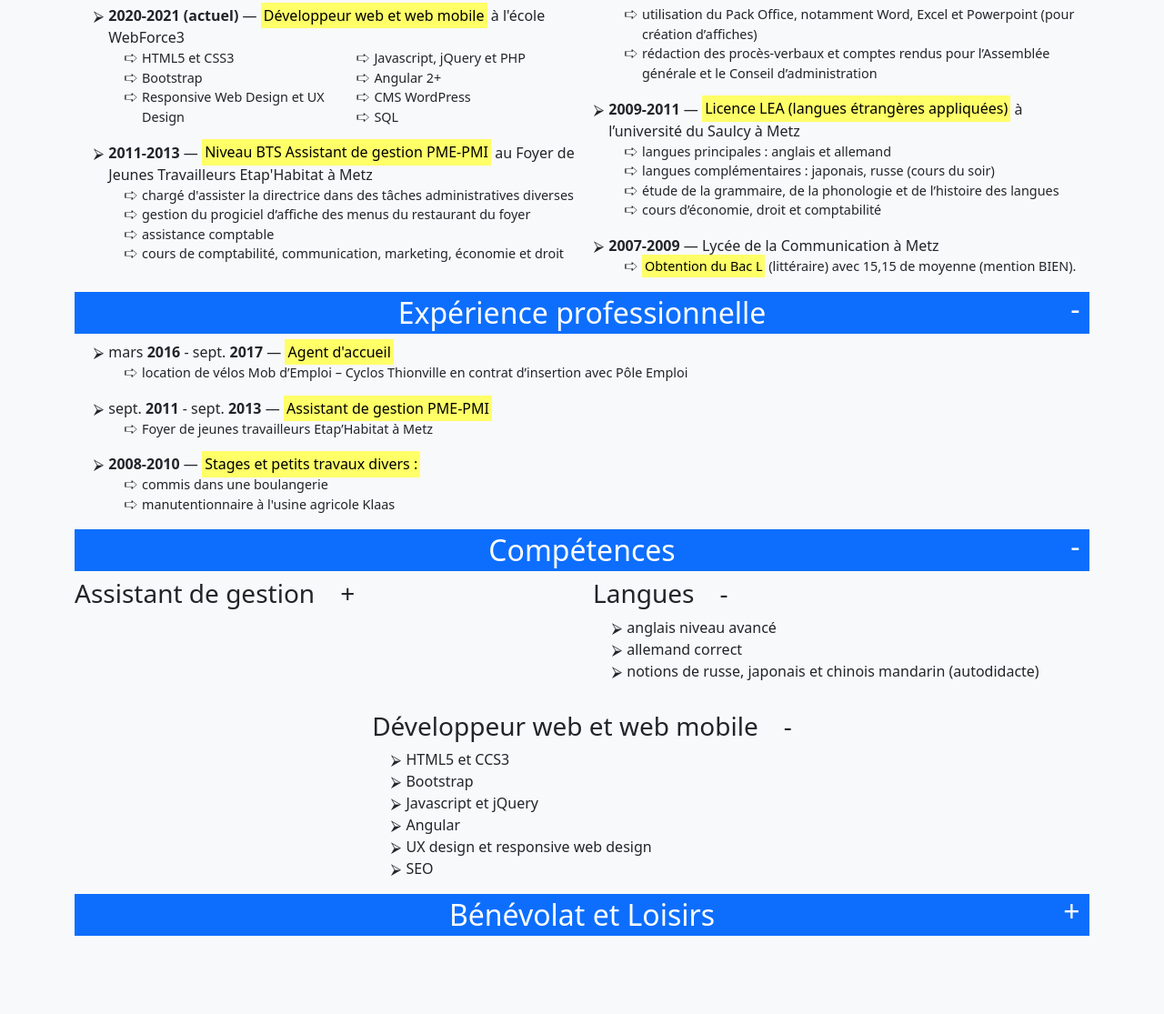
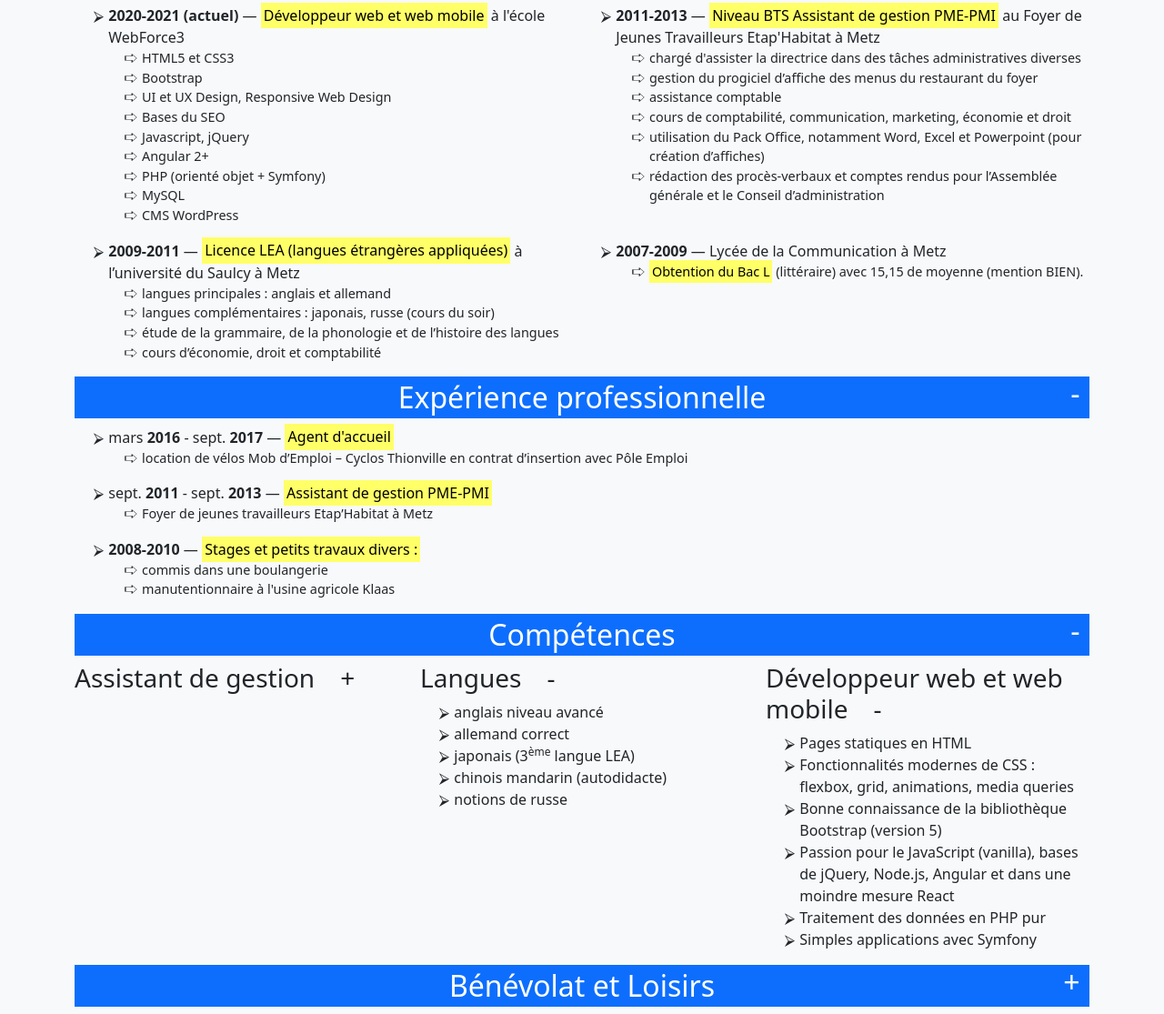
Before and after one commit to MelvDouc/CV-Melvin-DOUCET.github.io, a plain HTML site: page index.html in a window 1280 px wide. Shown: the part 292-1407 px from the top of the page at 91% size. Before the commit the page ends 1330 px from the top, so only its background shows below. Drawn offline with nearby package versions, Linux system fonts and the light colour scheme.

Commit message:
révision  du HTML

```diff
--- a/assets/css/style.css
+++ b/assets/css/style.css
@@ -1,11 +1,3 @@
-@media print {
-	section {
-		break-inside: avoid-page;
-	}
-}
-
-/*  */
-
 mark {
 	background-color: #ffff68;
 }
@@ -13,10 +5,6 @@ mark {
 em {
 	font-style: normal;
 	font-weight: 600;
-}
-
-.deux-col {
-	column-count: 2;
 }
 
 /*  */
@@ -31,10 +19,12 @@ h2 {
 @keyframes intro {
 	33% {opacity: .1}
 	66% {opacity: .66}
-	100% {opacity: 1; transform: scale(1);}
+	100% {opacity: 1; transform: scale(1)}
 }
 
-h2:hover {box-shadow: 1px 1px 3px #666;}
+h2:hover {
+	box-shadow: 1px 1px 3px #666;
+}
 
 h2::after {
 	content: '-';
@@ -43,16 +33,20 @@ h2::after {
 	bottom: 0.5rem;
 }
 
-.competence h3::after {
+#competences h3::after {
 	content: ' -';
 }
 
-.titre-inactif::after, .competence h3.titre-inactif::after {
+.titre-inactif::after, #competences h3.titre-inactif::after {
 	content: ' +';
 }
 
-h2, .competence h3 {
+h2, #competences h3 {
 	cursor: pointer;
+}
+
+.section-inactive {
+    display: none !important;
 }
 
 /* En-tête */
@@ -104,6 +98,13 @@ li {
 	break-inside: avoid-column;
 }
 
+/* Grid */
+
+.grid-container {
+	display: grid;
+	grid-template-columns: 1fr 1fr;
+}
+
 /* Animation des sections */
 
 .fade-in {
@@ -123,6 +124,10 @@ li {
     100% {opacity:0}
 }
 
-.section-inactive {
-    display: none;
+/*  */
+
+@media print {
+	section {
+		break-inside: avoid-page;
+	}
 }
--- a/assets/js/main.js
+++ b/assets/js/main.js
@@ -3,7 +3,7 @@
 const petitePhoto = document.querySelector('#petite-photo'),
     grandePhoto = document.querySelector('#grande-photo'),
     h2s = document.getElementsByTagName('h2'),
-    h3sCompetences = document.querySelectorAll('.competence h3'),
+    h3sCompetences = document.querySelectorAll('#competences h3'),
     formation = document.querySelectorAll('#formation > ul.deux-col > li'),
     experience = document.querySelectorAll('#experience > ul > li');
 
--- a/index.html
+++ b/index.html
@@ -43,20 +43,28 @@
         <section id="formation">
             <h2>Formation</h2>
 
-            <ul class="deux-col">
+            <div class="grid-container">
+                <div class="grid-item">
+                    <ul>
                         <li>
                             <em>2020-2021 (actuel)</em> — <mark>Développeur web et web mobile</mark> à l'école WebForce3
                             <ul class="deux-col">
                                 <li>HTML5 et CSS3</li>
                                 <li>Bootstrap</li>
-                        <li>Responsive Web Design et UX Design</li>
-                        <li>Javascript, jQuery et PHP</li>
+                                <li>UI et UX Design, Responsive Web Design</li>
+                                <li>Bases du SEO</li>
+                                <li>Javascript, jQuery</li>
                                 <li>Angular 2+</li>
+                                <li>PHP (orienté objet + Symfony)</li>
+                                <li>MySQL</li>
                                 <li>CMS WordPress</li>
-                        <li>SQL</li>
                             </ul>
                         </li>
+                    </ul>
+                </div>
 
+                <div class="grid-item">
+                    <ul>
                         <li>
                             <em>2011-2013</em> — <mark>Niveau BTS Assistant de gestion PME-PMI</mark> au Foyer de Jeunes
                             Travailleurs Etap'Habitat à Metz
@@ -65,15 +73,22 @@
                                 <li>gestion du progiciel d’affiche des menus du restaurant du foyer</li>
                                 <li>assistance comptable</li>
                                 <li>cours de comptabilité, communication, marketing, économie et droit</li>
-                        <li>utilisation du Pack Office, notamment Word, Excel et Powerpoint (pour création d’affiches)
+                                <li>utilisation du Pack Office, notamment Word, Excel et Powerpoint (pour création
+                                    d’affiches)
                                 </li>
-                        <li>rédaction des procès-verbaux et comptes rendus pour l’Assemblée générale et le Conseil
+                                <li>rédaction des procès-verbaux et comptes rendus pour l’Assemblée générale et le
+                                    Conseil
                                     d’administration</li>
                             </ul>
                         </li>
+                    </ul>
+                </div>
 
+                <div class="grid-item">
+                    <ul>
                         <li>
-                    <em>2009-2011</em> — <mark>Licence LEA (langues étrangères appliquées)</mark> à l’université du
+                            <em>2009-2011</em> — <mark>Licence LEA (langues étrangères appliquées)</mark> à l’université
+                            du
                             Saulcy à Metz
                             <ul>
                                 <li>langues principales : anglais et allemand</li>
@@ -82,14 +97,21 @@
                                 <li>cours d’économie, droit et comptabilité</li>
                             </ul>
                         </li>
+                    </ul>
+                </div>
 
+                <div class="grid-item">
+                    <ul>
                         <li>
                             <em>2007-2009</em> — Lycée de la Communication à Metz
                             <ul>
-                        <li><mark>Obtention du Bac L</mark> (littéraire) avec 15,15 de moyenne (mention BIEN).</li>
+                                <li><mark>Obtention du Bac L</mark> (littéraire) avec 15,15 de moyenne (mention BIEN).
+                                </li>
                             </ul>
                         </li>
                     </ul>
+                </div>
+            </div>
         </section>
 
         <section id="experience">
@@ -125,9 +147,8 @@
         <section id="competences">
             <h2>Compétences</h2>
 
-            <div class="row mb-3">
-
-                <div class='col competence'>
+            <div class="row">
+                <div class="col-4">
                     <h3 class="titre-inactif">Assistant de gestion</h3>
 
                     <ul>
@@ -140,42 +161,40 @@
                                 <li>création d’affiches Powerpoint</li>
                             </ul>
                         </li>
-
                         <li>connaissances comptables : bilan, compte de résultats, comptabilisation de facture, journal
                             etc.</li>
-
                         <li>traitement du courrier</li>
-
                         <li>accueil physique des clients</li>
-
                         <li>gestion d’un standard téléphonique</li>
                     </ul>
                 </div>
 
-                <div class='col competence'>
+                <div class="col-4">
                     <h3>Langues</h3>
 
                     <ul>
                         <li>anglais niveau avancé</li>
                         <li>allemand correct</li>
-                        <li>notions de russe, japonais et chinois mandarin (autodidacte)</li>
+                        <li>japonais (3<sup>ème</sup> langue LEA)</li>
+                        <li>chinois mandarin (autodidacte)</li>
+                        <li>notions de russe</li>
+                    </ul>
+                </div>
+
+                <div class="col-4">
+                    <h3>Développeur web et web mobile</h3>
+
+                    <ul>
+                        <li>Pages statiques en HTML</li>
+                        <li>Fonctionnalités modernes de CSS : flexbox, grid, animations, media queries</li>
+                        <li>Bonne connaissance de la bibliothèque Bootstrap (version 5)</li>
+                        <li>Passion pour le JavaScript (vanilla), bases de jQuery, Node.js, Angular et dans une moindre
+                            mesure React</li>
+                        <li>Traitement des données en PHP pur</li>
+                        <li>Simples applications avec Symfony</li>
                     </ul>
                 </div>
             </div>
-
-            <div class='mx-auto competence' style='width:fit-content'>
-                <h3>Développeur web et web mobile</h3>
-
-                <ul>
-                    <li>HTML5 et CCS3</li>
-                    <li>Bootstrap</li>
-                    <li>Javascript et jQuery</li>
-                    <li>Angular</li>
-                    <li>UX design et responsive web design</li>
-                    <li>SEO</li>
-                </ul>
-            </div>
-
         </section>
 
         <section id="benevolat">
@@ -185,34 +204,48 @@
                 voyager jusqu'en Afrique pour travailler bénévolement sur des projets culturels en rencontrant des
                 volontaires venus de tous les pays.</p>
 
-            <ul class="deux-col">
+            <div class="grid-container">
+                <div class="grid-item">
+                    <ul>
                         <li class="mb-3">
-                    2016 à Marzabotto (Italie)&thinsp;: préparatifs d'un festival de musique, montage de la scène,
+                            2016 à Marzabotto (Italie)&thinsp;: préparatifs d'un festival de musique, montage de la
+                            scène,
                             service des repas, entretien des locaux
                         </li>
 
                         <li class="mb-3">
-                    2013 à Casablanca (Maroc)&thinsp;: entretien du jardin d'une école, nettoyage de la piscine, cours
+                            2013 à Casablanca (Maroc)&thinsp;: entretien du jardin d'une école, nettoyage de la piscine,
+                            cours
                             de français à des enfants marocains, activités culturelles avec SOS Villages d'Enfants
                         </li>
+                    </ul>
+                </div>
 
+                <div class="grid-item">
+                    <ul>
                         <li class="mb-3">
-                    2010 en Allemagne&thinsp;: réparation d'une maison, réfection des murs, rénovation du grenier
+                            2010 en Allemagne&thinsp;: réparation d'une maison, réfection des murs, rénovation du
+                            grenier
                         </li>
 
                         <li>
-                    2009 dans les Vosges&thinsp;: rénovation du jardin d'une abbaye, creusage d'allées, coupage des
+                            2009 dans les Vosges&thinsp;: rénovation du jardin d'une abbaye, creusage d'allées, coupage
+                            des
                             branches
                         </li>
                     </ul>
+                </div>
+            </div>
+
 
             <ul>
                 Loisirs
-                <li>les échecs : Joueur passionné, je participe chaque année aux championnats nationaux interclubs de
+                <li>les échecs&thinsp;: Joueur passionné, je participe chaque année aux championnats nationaux
+                    interclubs de
                     France et du Luxembourg.</li>
                 <li>cinéma (films de Tarantino et Nolan), lecture (Haruki Murakami)</li>
-                <li>voyages : Singapour, Chine, Japon, Canada et beaucoup d’autres</li>
-                <li>apprendre des langues étrangères : Je travaille mon chinois à mes heures perdues.</li>
+                <li>voyages&thinsp;: Singapour, Chine, Japon, Canada et beaucoup d’autres</li>
+                <li>apprendre des langues étrangères&thinsp;: Je travaille mon chinois à mes heures perdues.</li>
             </ul>
         </section>
     </main>
```
Lines whose indentation alone changed are shown as unchanged.
